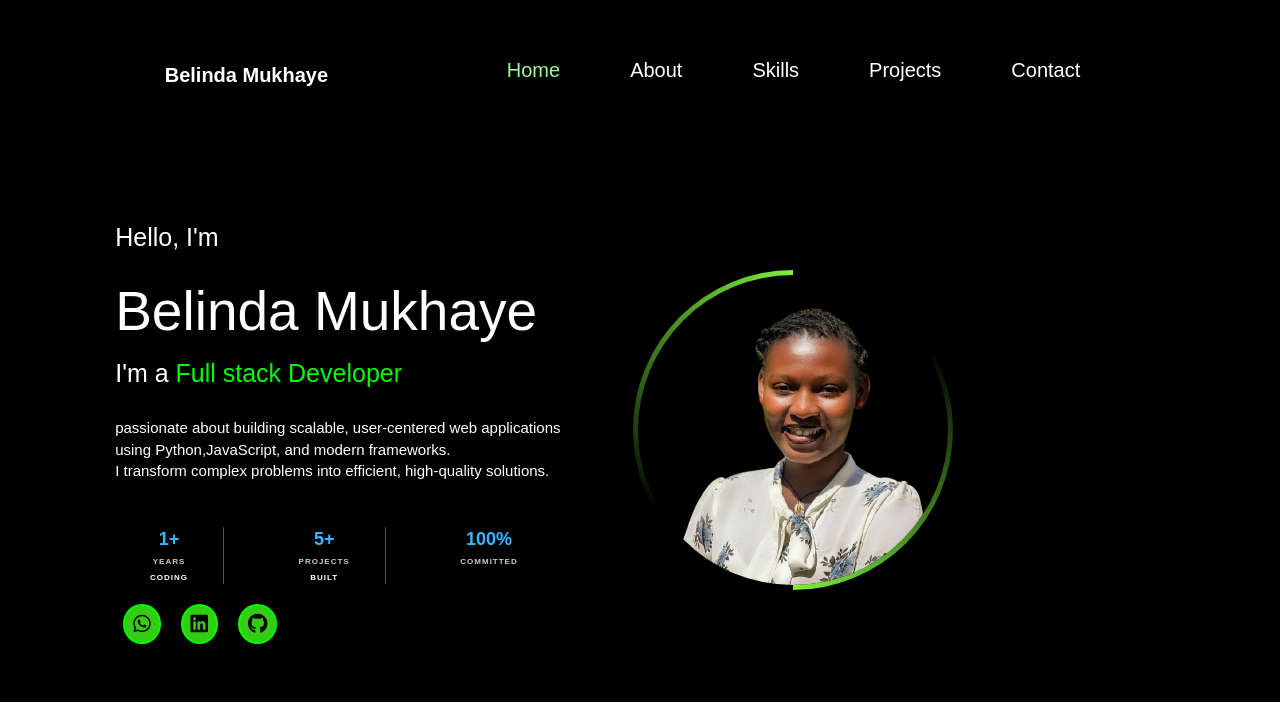
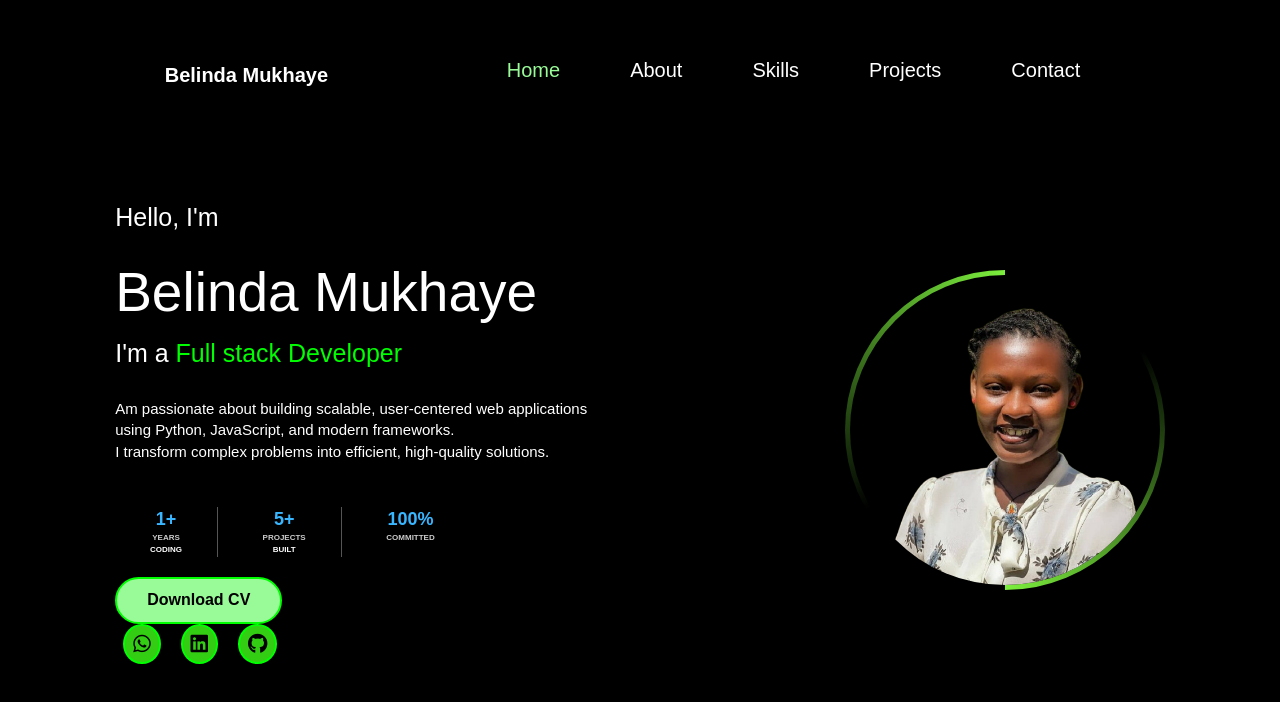
Before and after one commit to belinda-png/belinda-s_website, a plain HTML site: page index.html in a window 1280 px wide. Drawn offline with nearby package versions, Linux system fonts and the light colour scheme.

Commit message:
modified index page

```diff
--- a/index.html
+++ b/index.html
@@ -12,7 +12,6 @@
 <link rel="stylesheet" href="https://cdnjs.cloudflare.com/ajax/libs/font-awesome/5.15.4/css/all.min.css">
 <link href="https://unpkg.com/boxicons@2.1.4/css/boxicons.min.css" rel="stylesheet">
 
-<!-- YOUR CUSTOM CSS -->
 <style>
 * {
     margin: 0;
@@ -30,7 +29,7 @@
     color: #fff;
 }
 
-    /* FIX ➜ Force logo to always be white */
+/* LOGO */
 .logo {
     font-size: 20px;
     font-weight: 700;
@@ -78,15 +77,16 @@
     height: 100vh;
     padding: 60px 9% 0;
     align-items: center;
+    justify-content: space-between;
+}
+
+/* LEFT COLUMN */
+.home-info {
+    flex: 1;
 }
 
 .home-info h1 {
     font-size: 55px;
-    }
-
-    .home-info h2 {
-        font-size: 30px;
-        margin: -10px 0;
 }
 
 .home-info h3 {
@@ -95,46 +95,12 @@
     margin-top: 8px;
 }
 
-    /* .home-info h3 span {
-        position: relative;
-        display: inline-block;
-        color: transparent;
-        -webkit-text-stroke: .7px #7cf03d;
-        animation: display-text 5s linear infinite;
-        animation-delay: calc(-4s * var(--1));
-    } */
-
-    @keyframes display-text {
-        25%, 100% {
-            display: none;
-        }
-    }
-
-    /* .home-info h3 span::before {
-        content: attr(data-text);
-        position: absolute;
-        color: #7cf03d;
-        width: 0%;
-        border-right: 2px solid #7cf03d;
-        white-space: nowrap;
-        overflow: hidden;
-        animation: fill-text 4s linear infinite;
-    } */
-
-    @keyframes fill-text {
-        10%, 100% {
-            width: 0%;
-        }
-        70%, 90% {
-            width: 100%;
-        }
-    }
-
 .home-info p {
     font-size: 15px;
     margin: 20px 0 25px;
 }
 
+/* BUTTON */
 .btn {
     display: inline-block;
     background: palegreen;
@@ -152,6 +118,7 @@
     color: #7cf03d;
 }
 
+/* SOCIAL ICONS */
 .sci a {
     display: inline-flex;
     background: #33cd14;
@@ -167,6 +134,13 @@
 .sci a:hover {
     background: lawngreen;
     box-shadow: 0 0 10px lime;
+}
+
+/* RIGHT COLUMN (IMAGE) */
+.home-img {
+    flex: 1;
+    display: flex;
+    justify-content: flex-end;
 }
 
 /* IMAGE ANIMATION */
@@ -222,7 +196,7 @@
     mix-blend-mode: lighten;
 }
 
-    /* Bars animation */
+/* BARS ANIMATION */
 .bars-animation {
     position: absolute;
     width: 100%;
@@ -237,7 +211,6 @@
     background: black;
     transform: translateY(-100%);
     animation: show-bar .5s ease-in-out forwards;
-        animation-delay: calc(.1s * var(--1));
 }
 
 @keyframes show-bar {
@@ -245,12 +218,13 @@
         transform: translateY(0%);
     }
 }
+
+/* STATS CARDS */
 .card-container {
-  display: inline-flex; /* shrink to fit content */
+    display: inline-flex;
     background-color: rgba(0, 0, 0, 0.7);
     padding: 20px 30px;
     border-radius: 10px;
-  color: white;
     gap: 40px;
 }
 
@@ -258,15 +232,12 @@
     display: flex;
     flex-direction: column;
     align-items: center;
-  white-space: nowrap;
     border-right: 1px solid #555;
     padding-right: 30px;
-  margin-right: 30px;
 }
 
 .card-item:last-child {
     border-right: none;
-  margin-right: 0;
 }
 
 .card-item .number {
@@ -277,9 +248,7 @@
 
 .card-item .label {
     font-size: 0.8rem;
-  letter-spacing: 1px;
     font-weight: 600;
-  margin-top: 4px;
     color: #ccc;
 }
 
@@ -287,8 +256,6 @@
     font-weight: 900;
     color: white;
 }
-
-
 </style>
 </head>
 
@@ -306,7 +273,7 @@
 </nav>
 
 <div class="bars-animation">
-    <div class="bar" style="--1:1;"></div>
+    <div class="bar"></div>
 </div>
 
 <section class="home">
@@ -315,11 +282,12 @@
         <h1>Belinda Mukhaye</h1>
         <h3>I'm a <span style="color: lime;">Full stack Developer</span></h3>
 
-    <p> passionate about building scalable, user-centered web applications
-        <br>
-        using Python,JavaScript, and modern frameworks.
-        <br>
-        I transform complex problems into efficient, high-quality solutions.</p>
+        <p>
+            Am passionate about building scalable, user-centered web applications<br>
+            using Python, JavaScript, and modern frameworks.<br>
+            I transform complex problems into efficient, high-quality solutions.
+        </p>
+
         <div class="card-container">
             <div class="card-item">
                 <div class="number">1+</div>
@@ -336,14 +304,19 @@
                 <div class="label">COMMITTED</div>
             </div>
         </div>
+        <div class="btn-sci" style="">
+    <a href="cv/Belinda_Mukhaye_CV.pdf" class="btn" download>
+        Download CV
+    </a>
 
-        <div class="btn-sci">
     <div class="sci">
+
         <a href="https://wa.me/256761627809"><i class="fab fa-whatsapp"></i></a>
         <a href="https://www.linkedin.com/in/belinda-mukhaye-69a3b3367/"><i class="fab fa-linkedin"></i></a>
         <a href="https://github.com/belinda-png"><i class="fab fa-github"></i></a>
     </div>
 </div>
+
     </div>
 
     <div class="home-img">
@@ -355,9 +328,5 @@
     </div>
 </section>
 
-<!-- SCRIPTS -->
-<script src="https://cdnjs.cloudflare.com/ajax/libs/jquery/3.5.1/jquery.min.js"></script>
-<script src="https://cdnjs.cloudflare.com/ajax/libs/twitter-bootstrap/3.3.7/js/bootstrap.min.js"></script>
-
 </body>
 </html>
```
Lines whose indentation alone changed are shown as unchanged.
